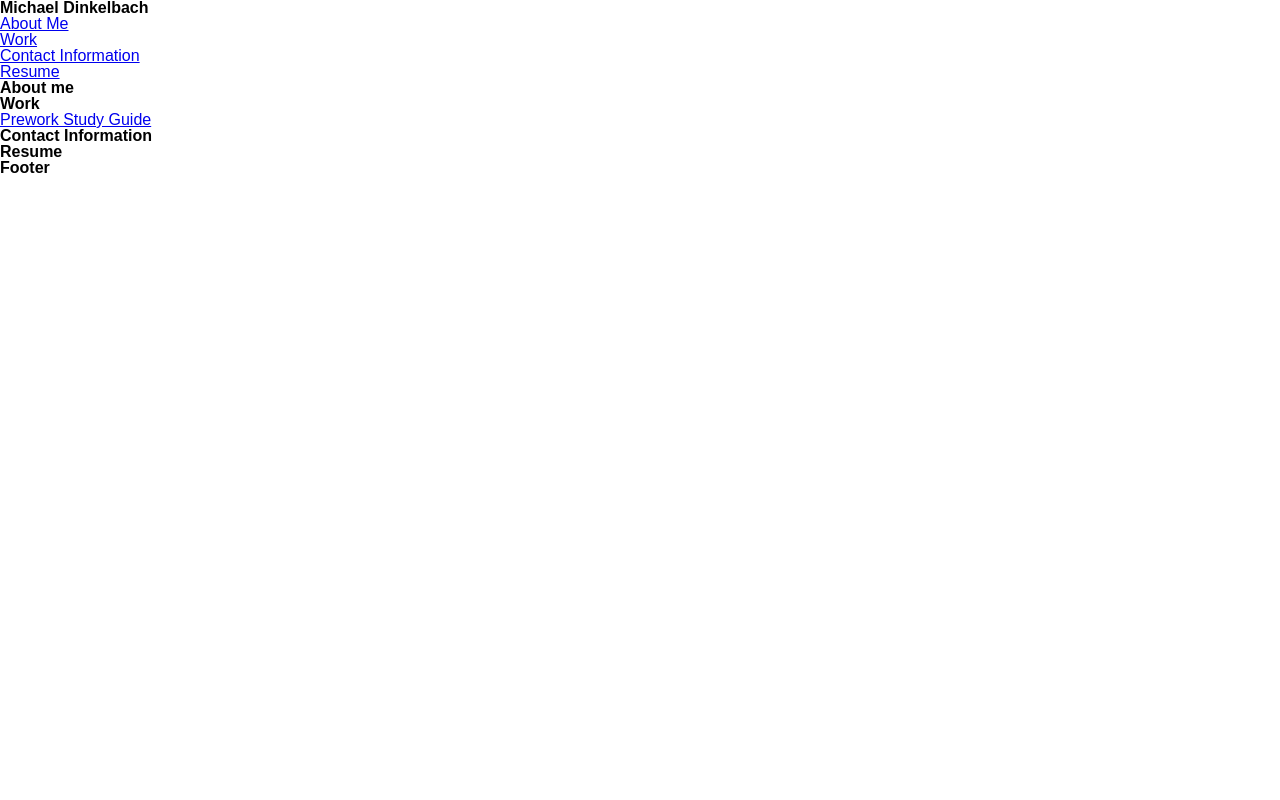
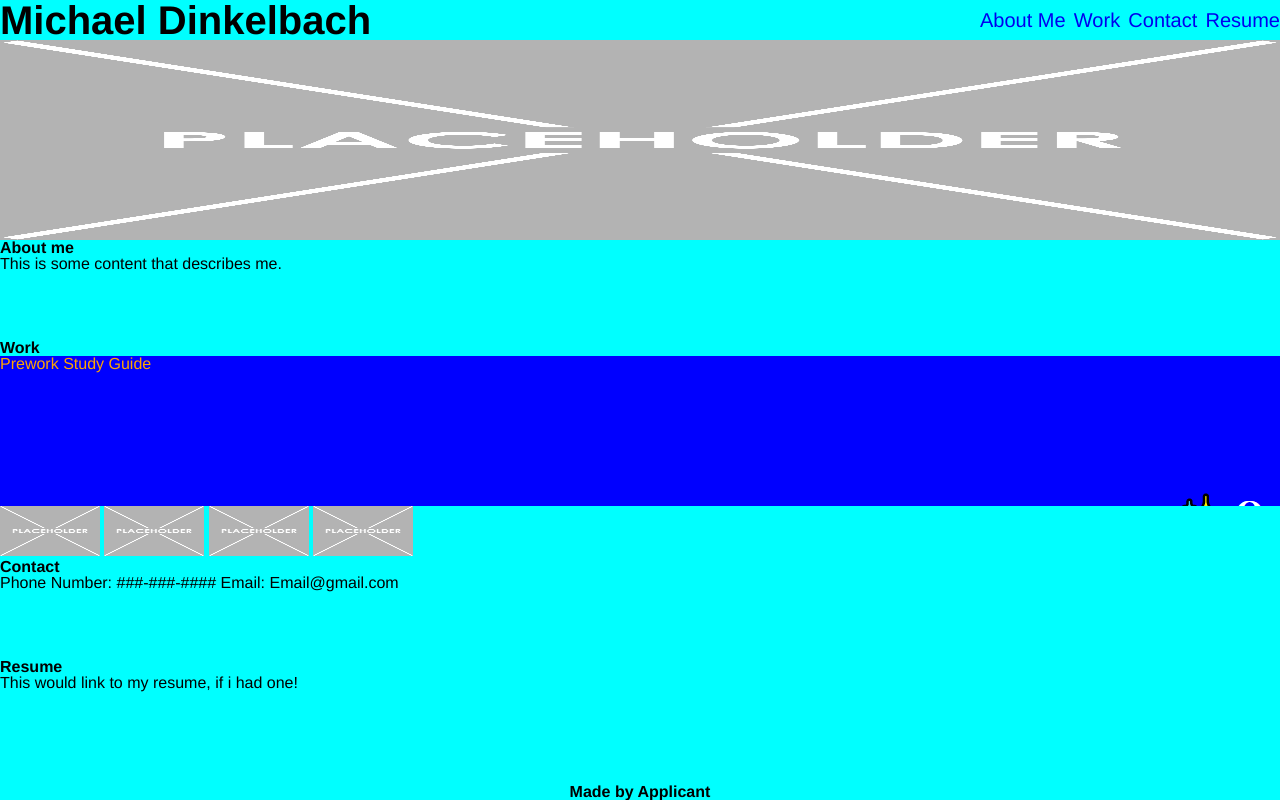
Before and after one commit to mdinkelbach/challenge-2, a plain HTML site: page index.html in a window 1280 px wide. Drawn offline with Linux system fonts and the light colour scheme.

Commit message:
css elements

```diff
--- a/assets/css/style.css
+++ b/assets/css/style.css
@@ -0,0 +1,112 @@
+* {
+    font-family: Helvetica, sans-serif;
+}
+
+h1 {
+    font-size: 250%;
+}
+
+html, body {
+    height: 100vh;
+    background-color: aqua;
+}
+
+main {
+    flex-grow: 1;
+    display: flex;
+    flex-direction: column;
+}
+
+main>section {
+    flex-basis: 100px;
+}
+
+nav>ul{
+    width: 300px;
+}
+
+nav>ul>li {
+    font-size: 125%;
+}
+
+nav>ul>li>a:link, #work>a:link {
+    text-decoration: none;
+}
+
+nav>ul>li>a:visited {
+    text-decoration: none;
+}
+
+nav>ul>li>a:hover {
+    text-decoration: none;
+}
+
+nav>ul>li>a:active {
+    text-decoration: none;
+}
+
+#work>a:link {
+    color: orange;
+}
+
+#work>a:visited {
+    color: orange;
+}
+
+footer {
+    text-align: center;
+}
+
+#contact>p {
+    display: inline;
+}
+
+.profile-pic {
+    margin: 0 auto;
+    height: 200px;
+    width: 100%;
+}
+
+.container {
+    min-height: 100%;
+    display: flex;
+    flex-direction: column;
+}
+
+.card-group {
+    display: flex;
+    flex-wrap: wrap;
+    justify-content: space-between;
+    align-items: center;
+}
+
+.work-images {
+    height: 50px;
+    width: 100px;
+}
+
+#guide-image {
+    background-image: url(../images/prework-guide.png);
+    display: block;
+    margin: 0 auto;
+    width: 100%;
+    height: 150px;
+}
+
+@media screen and (max-width: 991px) {
+    nav>ul>li {
+        flex-basis: 50%;
+        text-align: center;
+    }
+
+    nav>ul{
+        width: 200px;
+    }
+}
+
+@media screen and (max-width: 767px) {
+    nav>ul>li {
+        flex-basis: 50%;
+        text-align: center;
+    }
+}
--- a/index.html
+++ b/index.html
@@ -10,44 +10,48 @@
 </head>
 
 <body>
-    <header>
+    <div class="container">
+    <header class="card-group">
         <h1>Michael Dinkelbach</h1>
+            <nav>
+                <ul class="card-group">
+                    <li><a href="#about-me">About Me</a></li>
+                    <li><a href="#work">Work</a></li>
+                    <li><a href="#contact">Contact</a></li>
+                    <li><a href="#resume">Resume</a></li>
+                </ul>
+            </nav>
     </header>
-    <div class="card-group">
-        <nav class="card">
-            <ul>
-                <a href="#about-me"><li>About Me</li></a>
-                <a href="#work"><li>Work</li></a>
-                <a href="#contact"><li>Contact Information</li></a>
-                <a href="#resume"><li>Resume</li></a>
-            </ul>
-        </nav>
-    </div>
 
     <main>
-        <div>
+        <img class="profile-pic" src="./assets/images/placeholder.png" alt="Placeholder image for applicant."></img>
             <section id="about-me">
                 <h2>About me</h2>
+                <p>This is some content that describes me.</p>
             </section>
-
             <section id="work">
                 <h2>Work</h2>
-                <a href="https://mdinkelbach.github.io/prework-study-guide/"> Prework Study Guide</a>
+                <a href="https://mdinkelbach.github.io/prework-study-guide/" id="guide-image"> Prework Study Guide</a>
+                <img class="work-images" src="./assets/images/placeholder.png" alt="Placeholder image for site 1."></img>
+                <img class="work-images" src="./assets/images/placeholder.png" alt="Placeholder image for site 2."></img>
+                <img class="work-images" src="./assets/images/placeholder.png" alt="Placeholder image for site 3."></img>
+                <img class="work-images" src="./assets/images/placeholder.png" alt="Placeholder image for site 4."></img>
             </section>
-
             <section id="contact">
-                <h2>Contact Information</h2>
+                <h2>Contact</h2>
+                <p>Phone Number: ###-###-####</p>
+                <p>Email: Email@gmail.com</p>
             </section>
-
             <section id="resume">
                 <h2>Resume</h2>
+                <p>This would link to my resume, if i had one!</p>
             </section>
-        </div>
     </main>
 
     <footer>
-        <h3>Footer</h3>
+        <h3>Made by Applicant</h3>
     </footer>
+    </div>
 </body>
 
 </html>
```
Also changed, not shown: assets/images/placeholder.png (added), assets/images/prework-guide.png (added).
